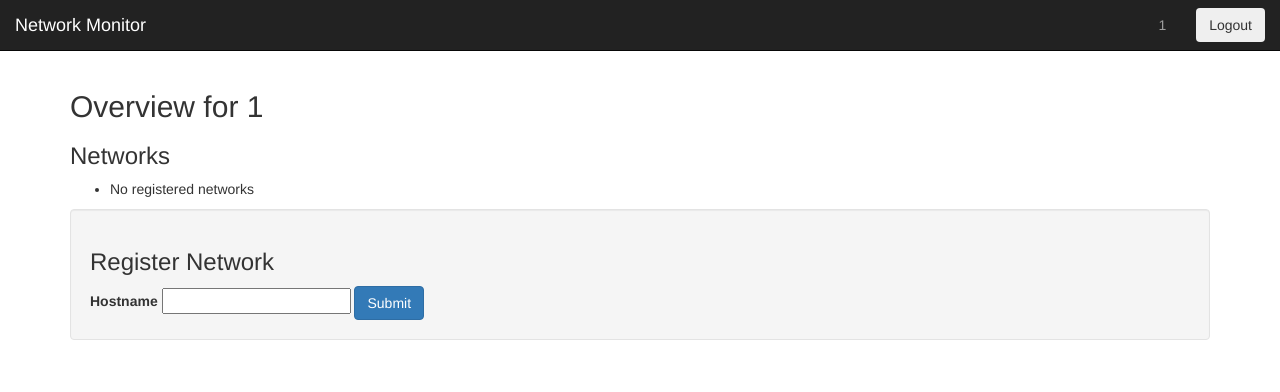
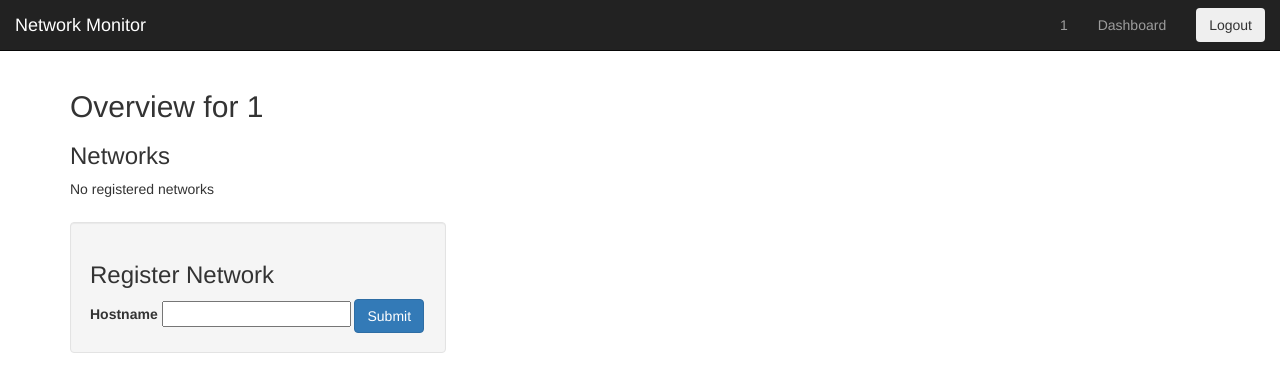
Before and after one commit to liatrio/network-monitor, a Flask app: page /profile in a window 1280 px wide. Shown: the top 392 px of the page. Run offline with Flask 2, Linux system fonts and the light colour scheme; the visitor is signed in with stand-in values (Sample User, id 1); data that the repository does not hold is empty; some libraries are stand-ins or nearby versions.

Commit message:
merging changed

```diff
--- a/NetworkMonitor/app.py
+++ b/NetworkMonitor/app.py
@@ -6,6 +6,7 @@ from util import ping
 import datetime
 from functools import wraps
 from sched import scheduler
+from celery import Celery
 import eventlet
 
 app = Flask(__name__)
--- a/NetworkMonitor/templates/base.html
+++ b/NetworkMonitor/templates/base.html
@@ -11,29 +11,19 @@
 <body>
 	<nav class="navbar navbar-inverse navbar-fixed-top">
   		<div class="container-fluid">
-					<div class="navbar-header">
-            <button type="button" class="navbar-toggle" data-toggle="collapse" data-target="navbar-collapse">
-              <span class="sr-only"></span>
-              <span class="icon-bar"></span>
-              <span class="icon-bar"></span>
-              <span class="icon-bar"></span>
-            </button>
-            <a class="navbar-brand" href="/">Network Monitor</a>
-          </div>
-
-          <div class="collapse navbar-collapse text-center" id="global-navbar-collapse">
             <ul class="nav navbar-nav navbar-right">
     						{% if 'userid' in session %}
                 <li><a href="/profile">{{ session['userid'] }}</a></li>
     						<form class="navbar-form navbar-right" action="/logout" method="post" style="padding-right: 30px;">
     						    <button class="btn btn-inverted" type="submit">Logout</button>
     						</form>
+                <li><a href="/dashboard">Dashboard</a></li>
     						{% else %}
     							<li><a href="/login">Login</a></li>
     							<li><a href="/register">Register</a></li>
     						{% endif %}
             </ul>
-  		   </div>
+            <a class="navbar-brand" href="/">Network Monitor</a>
       </div>
 	</nav>
 	<div style="padding-bottom: 70px;"></div>
--- a/NetworkMonitor/templates/profile.html
+++ b/NetworkMonitor/templates/profile.html
@@ -5,21 +5,19 @@
     <h2>Overview for {{ session['userid'] }}</h2>
 
     <h3>Networks</h3>
-  <ul>
     {% for network in user['networks'] %}
-      <li>{{ network }}</li>
+    {{ network }}
     {% else %}
-      <li>No registered networks</li>
+    No registered networks
     {% endfor %}
-  </ul>
 
     {% for error in get_flashed_messages() %}
     <div class="alert alert-danger" role="alert">
     <strong><center>{{ error }}</center></strong>
   </div>
     {% endfor %}
-
-  <div class='well'>
+     <div style="padding-top: 2%">
+      <div class='well' style="width: 33%;">
         <h3>Register Network</h3>
         <form action="/register_network" method="post">
             <label>Hostname</label>
@@ -28,5 +26,6 @@
         </form>
       </div>
     </div>
+  </div>
 
 {% endblock %}
```
Lines whose indentation alone changed are shown as unchanged.
